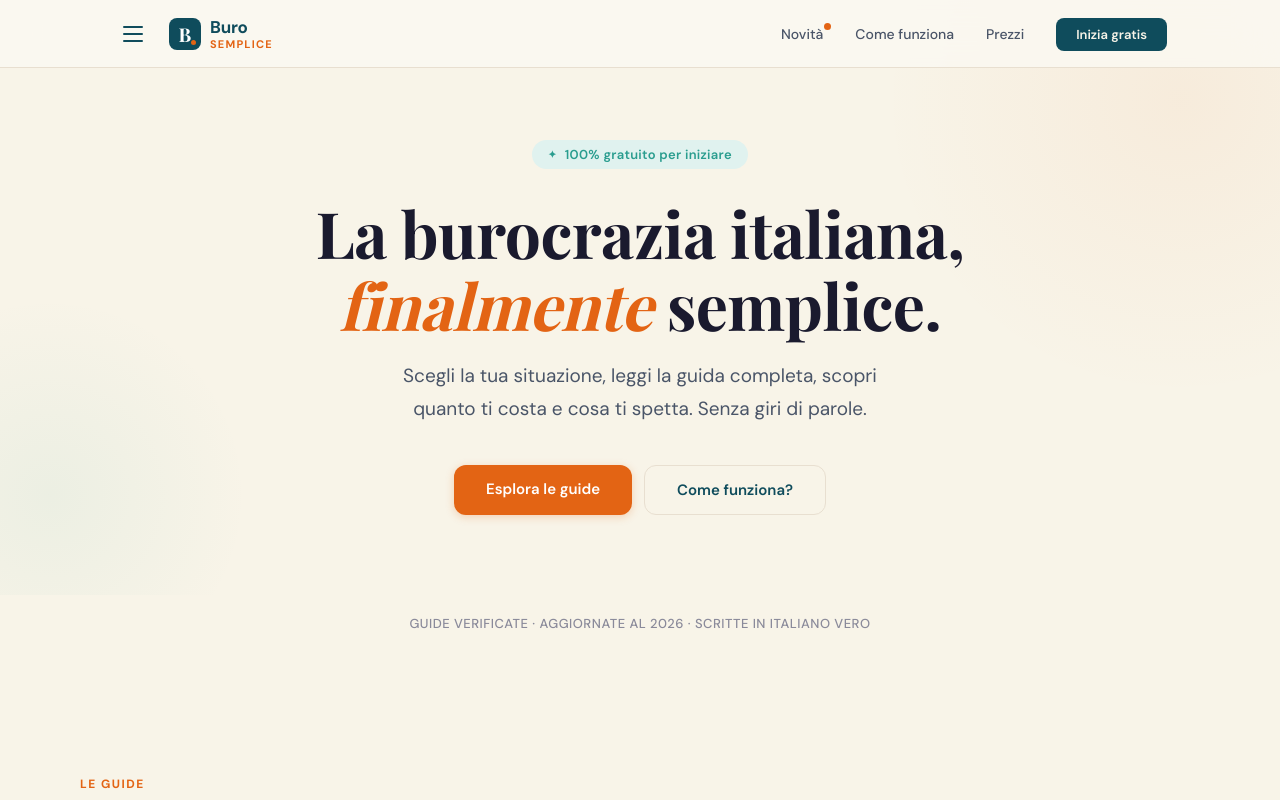
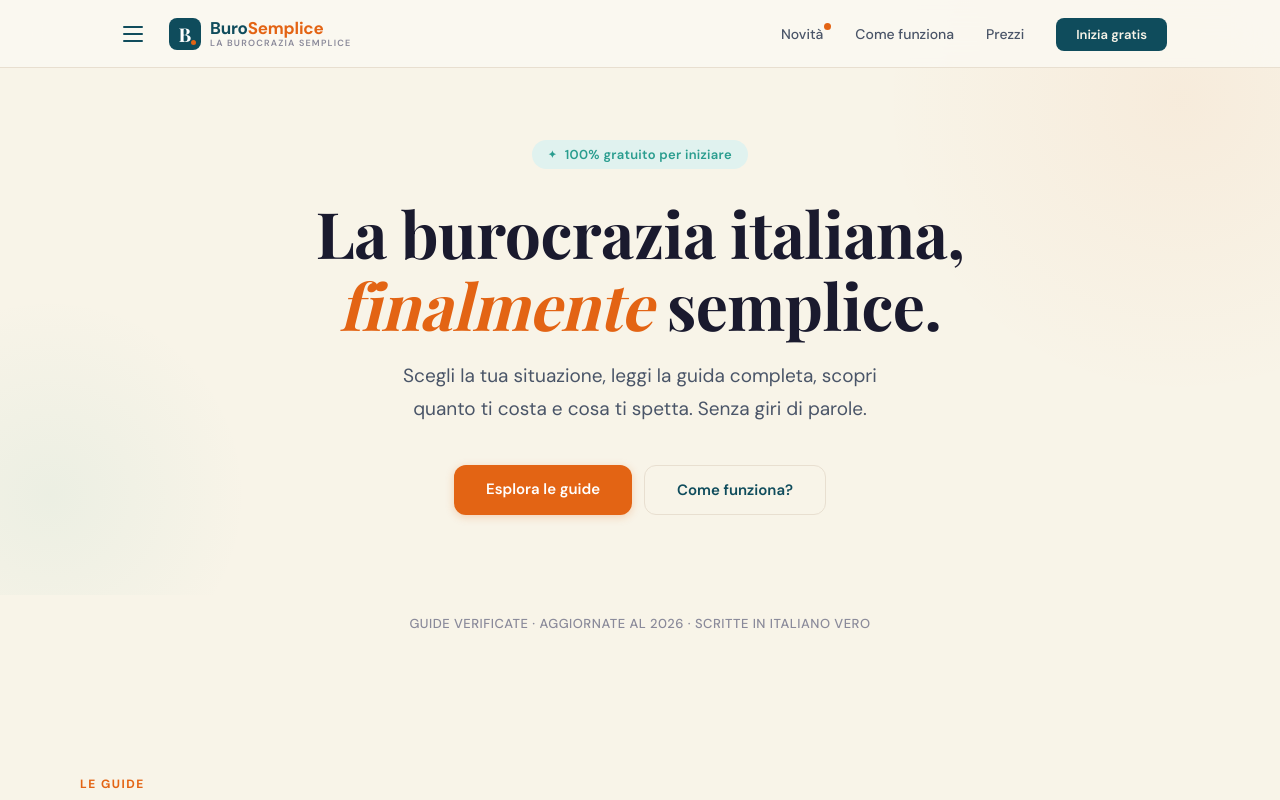
Before and after one commit to Kassius92/BuroFacile, a Next.js app: page / in a window 1280 px wide. Shown: the top 800 px of the page. Built offline with nearby package versions, Linux system fonts and the light colour scheme; a web font is replaced by a local one.

Commit message:
Add files via upload

```diff
--- a/app/globals.css
+++ b/app/globals.css
@@ -25,7 +25,8 @@ body{font-family:'DM Sans',sans-serif;background:var(--cream);color:var(--t1);-w
 .logo-mark{width:32px;height:32px;background:#0F4C5C;border-radius:8px;display:flex;align-items:center;justify-content:center;font-family:'Playfair Display',serif;font-size:19px;font-weight:700;color:#fff;position:relative;flex-shrink:0;}
 .logo-mark::after{content:'';position:absolute;bottom:5px;right:5px;width:5px;height:5px;background:#E36414;border-radius:50%;}
 .logo-text{font-family:'DM Sans',sans-serif;font-size:17px;font-weight:700;color:#0F4C5C;letter-spacing:-.2px;line-height:1.1;}
-.logo-text span{display:block;font-size:11px;font-weight:700;color:#E36414;letter-spacing:1.2px;text-transform:uppercase;margin-top:1px;}
+.logo-text span{color:#E36414;font-weight:700;}
+.logo-sub{display:block;font-size:9px;font-weight:600;color:#8A8A9A;letter-spacing:1.2px;text-transform:uppercase;margin-top:2px;}
 .back{display:flex;align-items:center;gap:7px;font-size:13px;font-weight:500;color:var(--t3);text-decoration:none;transition:color .2s;}
 .back:hover{color:var(--warm-brown);}
 .back svg{width:15px;height:15px;}
--- a/components/Nav.js
+++ b/components/Nav.js
@@ -36,7 +36,7 @@ export default function Nav({ variant = 'scheda' }) {
                   <span /><span /><span />
                 </div>
               </button>
-              <Link href="/" className="logo"><div className="logo-mark">B</div><div className="logo-text">Buro<span>Semplice</span></div></Link>
+              <Link href="/" className="logo"><div className="logo-mark">B</div><div className="logo-text">Buro<span>Semplice</span><small className="logo-sub">La burocrazia semplice</small></div></Link>
               <div className="nav-links">
                 <Link href="/novita" className="nav-novita">
                   Novità<span className="nav-dot" />
@@ -60,7 +60,7 @@ export default function Nav({ variant = 'scheda' }) {
                   <span /><span /><span />
                 </div>
               </button>
-              <Link href="/" className="logo"><div className="logo-mark">B</div><div className="logo-text">Buro<span>Semplice</span></div></Link>
+              <Link href="/" className="logo"><div className="logo-mark">B</div><div className="logo-text">Buro<span>Semplice</span><small className="logo-sub">La burocrazia semplice</small></div></Link>
               <Link href="/" className="back" style={{ marginLeft: 'auto' }}>
                 <svg viewBox="0 0 24 24" fill="none" stroke="currentColor" strokeWidth="2" strokeLinecap="round"><path d="M15 18l-6-6 6-6"/></svg>
                 Tutte le guide
@@ -80,7 +80,7 @@ export default function Nav({ variant = 'scheda' }) {
                   <span /><span /><span />
                 </div>
               </button>
-              <Link href="/" className="logo"><div className="logo-mark">B</div><div className="logo-text">Buro<span>Semplice</span></div></Link>
+              <Link href="/" className="logo"><div className="logo-mark">B</div><div className="logo-text">Buro<span>Semplice</span><small className="logo-sub">La burocrazia semplice</small></div></Link>
               <div className="nav-links nav-links-novita">
                 <Link href="/">Home</Link>
                 <Link href="/chi-siamo">Chi siamo</Link>
```
